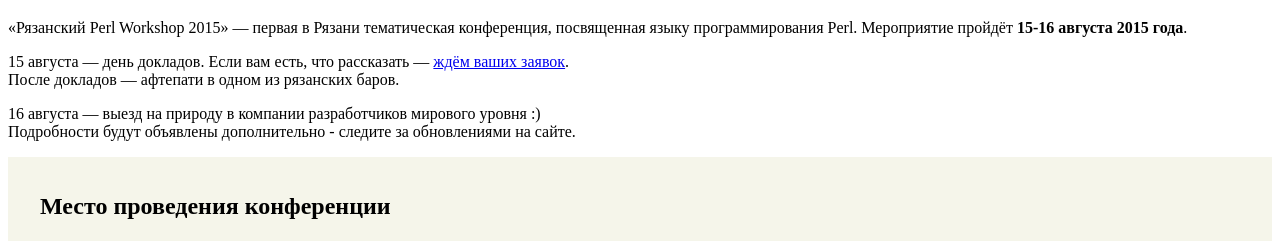
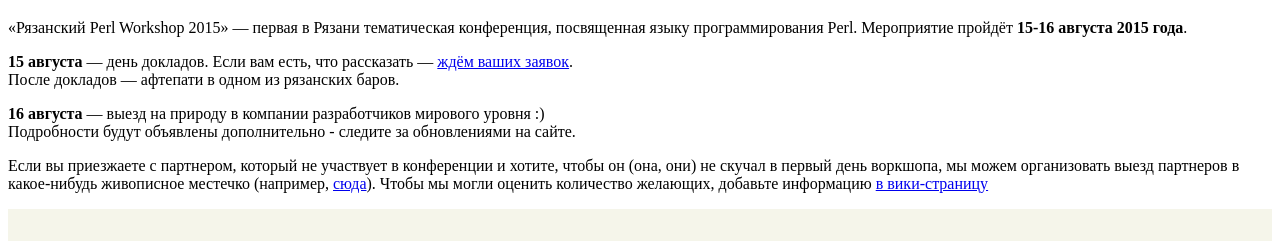
Before and after one commit to ash/ryazan2015, a plain HTML site: page actdocs/static/index.html in a window 1280 px wide. Shown: the part 87-328 px from the top of the page. Drawn offline with Linux system fonts and the light colour scheme; files whose address does not match are found by name.

Commit message:
Partner program

```diff
--- a/actdocs/static/index.html
+++ b/actdocs/static/index.html
@@ -11,15 +11,26 @@
 </p>
 
 <p>
-    15 августа — день докладов. Если вам есть, что рассказать &mdash;
+    <b>15 августа</b> — день докладов. Если вам есть, что рассказать &mdash;
     <a href="http://event.yapcrussia.org/ryazan2015/newtalk">ждём ваших заявок</a>.<br/>
     После докладов — афтепати в одном из рязанских баров.
 </p>
 
 <p>
-    16 августа — выезд на природу в компании разработчиков мирового уровня :)<br/>
+    <b>16 августа</b> — выезд на природу в компании разработчиков мирового уровня :)<br/>
     Подробности будут объявлены дополнительно - следите за обновлениями на сайте.
 </p>
+
+<p>
+    Если вы приезжаете с партнером, который не участвует в конференции и хотите,
+    чтобы он (она, они) не скучал в первый день воркшопа, мы можем организовать
+    выезд партнеров в какое-нибудь живописное местечко (например,
+    <a target="_blank" href="http://www.v-nek-tsarstve.ru">сюда</a>). Чтобы
+    мы могли оценить количество желающих, добавьте информацию
+    <a href="/ryazan2015/wiki?node=Участники%2C%20приезжающие%20с%20партнерами">в
+    вики-страницу</a>
+</p>
+
 
 <!-- <p><a href="/ryazan2015/schedule">Расписание конференции</a></p> -->
 
```
